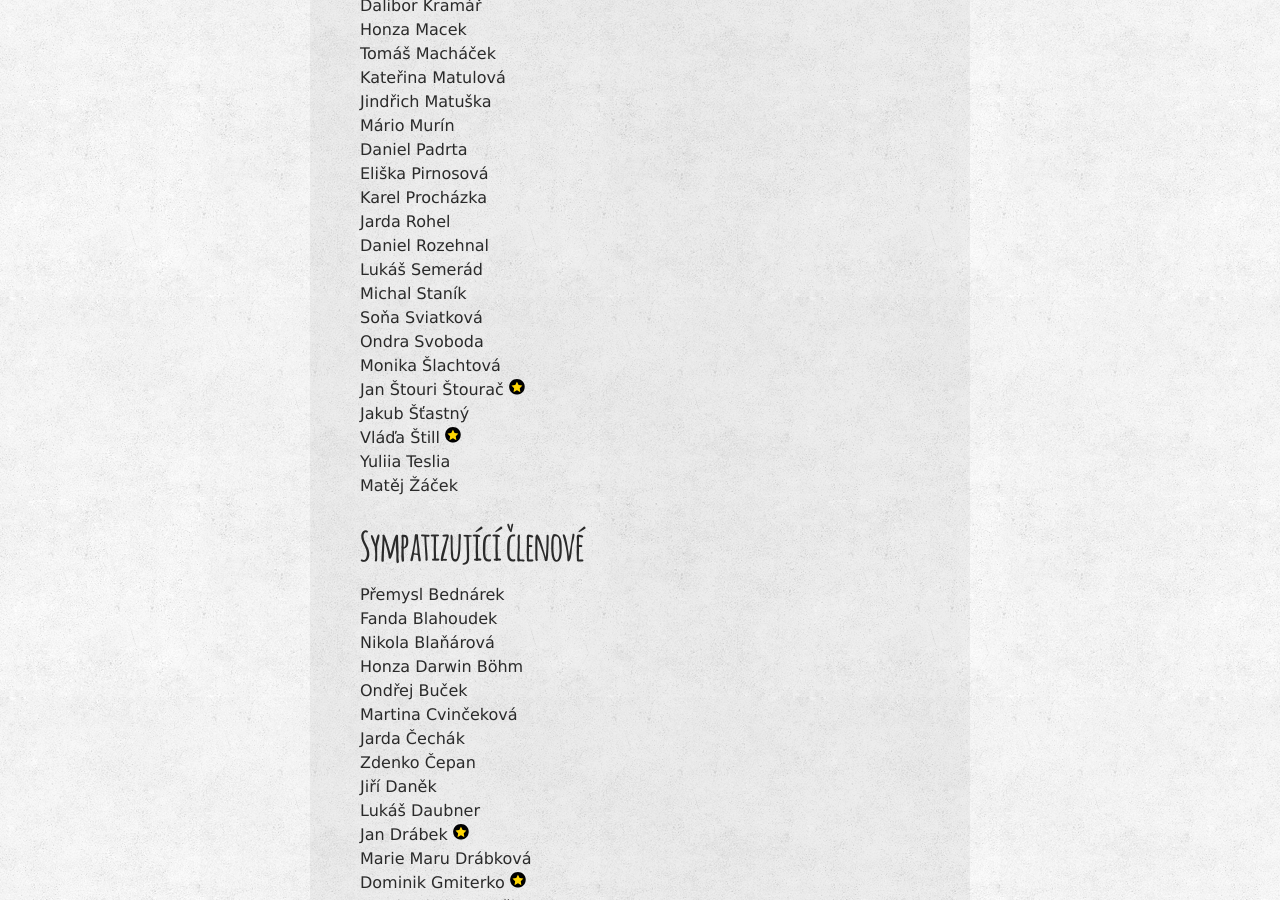
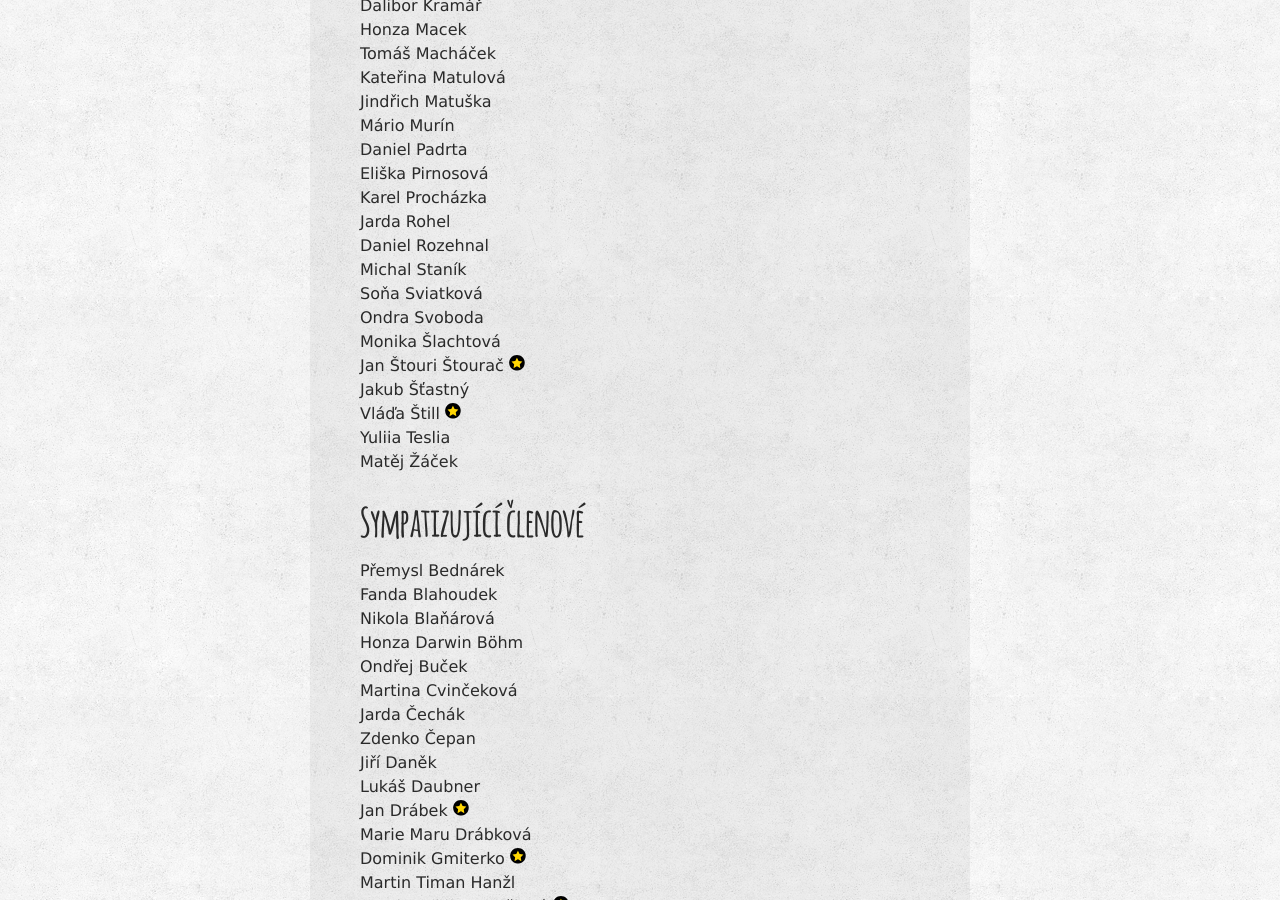
Before and after one commit to zverinec/zverinec-web, a Jekyll site: the page built from _pages/members.md, in a window 1280 px wide and 900 px high, scrolled down 1103 px. Built offline with Jekyll 4.4.1, drawn with Linux system fonts in a browser that asks for light colours; comment, search, counter and statistics services are not loaded.

Commit message:
Move Lukáš Semerád to sympathising members

```diff
--- a/_pages/members.md
+++ b/_pages/members.md
@@ -41,7 +41,6 @@ Eliška Pirnosová<br/>
 Karel Procházka<br/>
 Jarda Rohel<br/>
 Daniel Rozehnal<br/>
-Lukáš Semerád<br/>
 Michal Staník<br/>
 Soňa Sviatková<br/>
 Ondra Svoboda<br/>
```
Also changed, not shown: other parts of _pages/members.md (+1 -0 lines).
